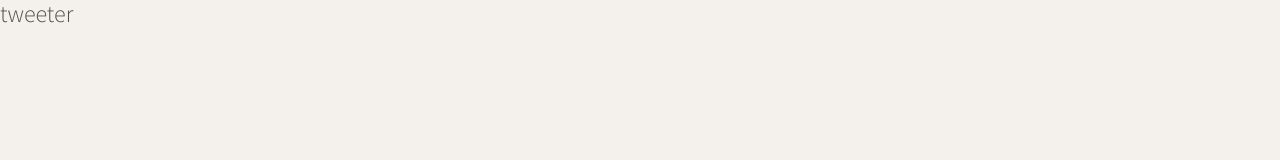
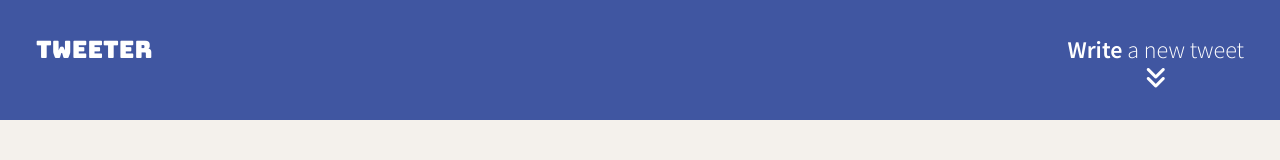
Before and after one commit to srimantika/tweeter, a website: page public/index.html in a window 1280 px wide. Drawn offline with nearby package versions, Linux system fonts and the light colour scheme.

Commit message:
Added Nav layout

```diff
--- a/public/index.html
+++ b/public/index.html
@@ -7,13 +7,20 @@
     <!-- External CSS -->
     <link rel="stylesheet" href="https://cdnjs.cloudflare.com/ajax/libs/normalize/8.0.1/normalize.min.css" type="text/css" />
 
+
+
     <!--Custom fonts -->
+    <link rel="preconnect" href="https://fonts.googleapis.com">
+    <link rel="preconnect" href="https://fonts.gstatic.com" crossorigin>
     <link href="https://fonts.googleapis.com/css2?family=Bungee&family=Source+Sans+Pro:ital,wght@0,300;0,600;1,300;1,600&display=swap" rel="stylesheet">
 
-
+    <link rel="stylesheet" href="https://cdnjs.cloudflare.com/ajax/libs/font-awesome/6.0.0-beta2/css/all.min.css" integrity="sha512-YWzhKL2whUzgiheMoBFwW8CKV4qpHQAEuvilg9FAn5VJUDwKZZxkJNuGM4XkWuk94WCrrwslk8yWNGmY1EduTA==" crossorigin="anonymous" referrerpolicy="no-referrer" />
 
     <!-- App CSS -->
     <link rel="stylesheet" href="/styles/layout.css" type="text/css" />
+
+    <!-- Nav CSS -->
+    <link rel="stylesheet" href="/styles/nav.css" type="text/css" />
 
     <!-- External JS -->
     <script src="https://ajax.googleapis.com/ajax/libs/jquery/3.4.1/jquery.min.js"></script>
@@ -25,7 +32,11 @@
   <body>
     <!-- Top nav bar (fixed) -->
     <nav>
-      <span>tweeter</span>
+      <span>TWEETER</span>
+      <div style="float:right; font: sans-serif; text-align: center">
+        <div><b>Write</b> a new tweet<div>
+        <div><i class="fa-solid fa-angles-down"> </i></div>
+      </div>
     </nav>
 
     <!-- Page-specific (main) content here -->
--- /dev/null
+++ b/public/styles/nav.css
@@ -0,0 +1,16 @@
+nav {
+  position: fixed;
+  color:#FFFFFF;
+  background-color:#4056A1;
+  height: 120px;
+  width:100%;
+  padding-right:1.5em;
+  padding-left:1.5em;
+  padding-top: 1.5em;
+  }
+
+
+ span {
+    font-family: Bungee;
+    text-align: center;
+  }
--- a/server/data-files/initial-tweets.json
+++ b/server/data-files/initial-tweets.json
@@ -8,7 +8,7 @@
     "content": {
       "text": "If I have seen further it is by standing on the shoulders of giants"
     },
-    "created_at": 1636840464757
+    "created_at": 1636841651573
   },
   {
     "user": {
@@ -19,6 +19,6 @@
     "content": {
       "text": "Je pense , donc je suis"
     },
-    "created_at": 1636926864757
+    "created_at": 1636928051573
   }
 ]
```
